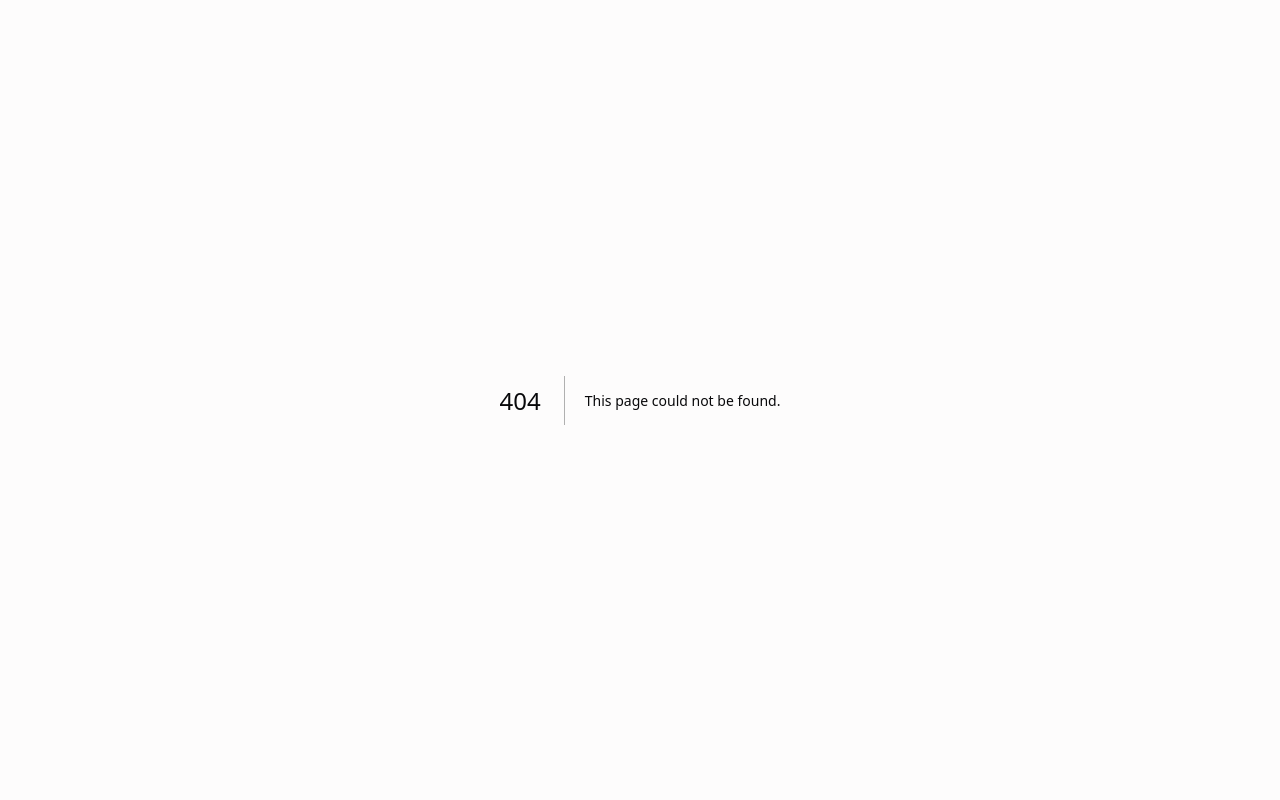
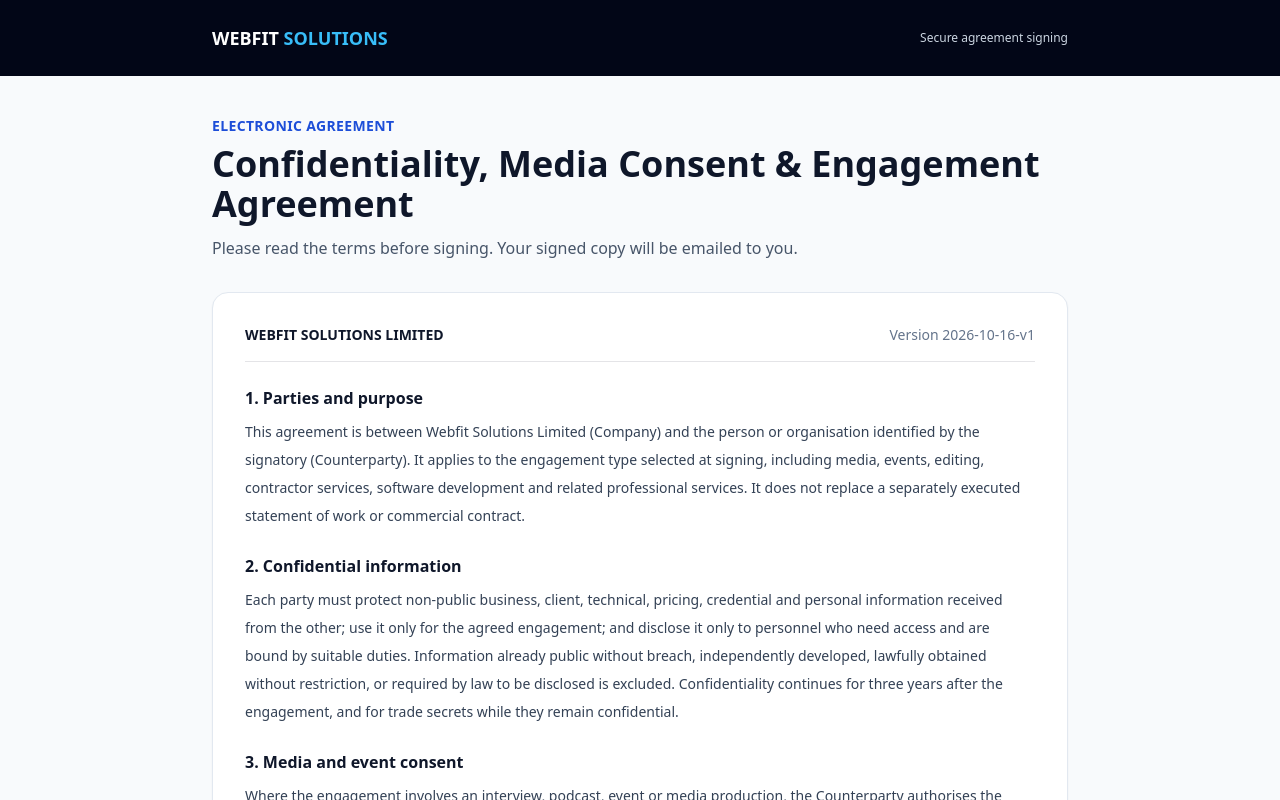
Before and after one commit to WebfitSolutionsLimitedDevelopment/webfitSolutionsLimited, a Next.js app: page /nda in a window 1280 px wide. Before the commit this address had no page. Shown: the top 800 px of the page. Built offline with nearby package versions, Linux system fonts and the light colour scheme.

Commit message:
Build public NDA reading and electronic signing page

```diff
--- /dev/null
+++ b/app/nda/page.js
@@ -0,0 +1,46 @@
+'use client';
+import { useState } from 'react';
+import { clauses, COMPANY, NDA_VERSION } from '@/lib/nda-agreement';
+const categories=['Media interview / podcast','Event coverage / media','Video editing / contractor','Website / software project','Business / other engagement'];
+export default function NdaPage(){
+ const [form,setForm]=useState({name:'',email:'',organisation:'',category:categories[0],accepted:false,website:''});
+ const [status,setStatus]=useState('idle'),[error,setError]=useState(''),[result,setResult]=useState(null);
+ const set=(key,value)=>setForm(f=>({...f,[key]:value}));
+ const today=new Intl.DateTimeFormat('en-NZ',{timeZone:'Pacific/Auckland',day:'2-digit',month:'long',year:'numeric'}).format(new Date());
+ async function submit(e){
+  e.preventDefault();setStatus('sending');setError('');
+  try{const response=await fetch('/api/nda/sign',{method:'POST',headers:{'Content-Type':'application/json'},body:JSON.stringify(form)});
+   const data=await response.json();if(!response.ok)throw Error(data.error||'Unable to sign');
+   setResult(data);setStatus('done');
+  }catch(e){setError(e.message);setStatus('idle');}
+ }
+ function download(){
+  if(!result?.pdfBase64)return;
+  const bytes=Uint8Array.from(atob(result.pdfBase64),c=>c.charCodeAt(0));
+  const url=URL.createObjectURL(new Blob([bytes],{type:'application/pdf'}));
+  const a=document.createElement('a');a.href=url;a.download='webfit-signed-agreement-'+result.reference+'.pdf';a.click();setTimeout(()=>URL.revokeObjectURL(url),3000);
+ }
+ return <main className="min-h-screen bg-slate-50 text-slate-900">
+  <header className="bg-slate-950 text-white"><div className="max-w-4xl mx-auto px-5 py-6 flex items-center justify-between gap-4"><a href="/" className="font-bold text-lg">WEBFIT <span className="text-sky-400">SOLUTIONS</span></a><span className="text-xs text-slate-300">Secure agreement signing</span></div></header>
+  <div className="max-w-4xl mx-auto px-5 py-10">
+   <div className="mb-8"><p className="text-sm font-semibold text-blue-700 uppercase tracking-wide">Electronic agreement</p><h1 className="text-3xl md:text-4xl font-bold mt-2">Confidentiality, Media Consent & Engagement Agreement</h1><p className="text-slate-600 mt-3">Please read the terms before signing. Your signed copy will be emailed to you.</p></div>
+   <div className="bg-white border border-slate-200 rounded-2xl p-6 md:p-8 shadow-sm mb-7"><div className="flex flex-wrap justify-between gap-2 border-b pb-4 mb-6 text-sm"><strong>{COMPANY}</strong><span className="text-slate-500">Version {NDA_VERSION}</span></div>
+    <div className="space-y-6">{clauses.map(([heading,body])=><section key={heading}><h2 className="font-semibold text-base mb-2">{heading}</h2><p className="text-sm text-slate-700 leading-7">{body}</p></section>)}</div>
+   </div>
+   {status==='done'?<div className="bg-white rounded-2xl border p-8" role="status"><h2 className="text-2xl font-bold text-emerald-700">Agreement signed</h2><p className="mt-3">Reference: <span className="break-all">{result.reference}</span></p><p className="mt-2">{result.emailStatus==='sent'?'A copy has been emailed to you and Webfit Solutions.':'Your signed copy is ready below. Email delivery is delayed; please download and keep your copy.'}</p><button onClick={download} className="mt-6 rounded-lg bg-blue-700 text-white px-6 py-3 font-semibold">Download signed PDF</button></div>:
+   <form onSubmit={submit} className="bg-white rounded-2xl border border-slate-200 p-6 md:p-8 shadow-sm space-y-5">
+    <h2 className="text-2xl font-bold">Sign this agreement</h2>
+    <label className="block text-sm font-semibold">Engagement type<select required value={form.category} onChange={e=>set('category',e.target.value)} className="mt-2 block w-full rounded-lg border p-3 bg-white">{categories.map(c=><option key={c}>{c}</option>)}</select></label>
+    <label className="block text-sm font-semibold">Full legal name *<input required minLength={3} maxLength={150} autoComplete="name" value={form.name} onChange={e=>set('name',e.target.value)} className="mt-2 block w-full rounded-lg border p-3 font-normal" placeholder="Your full legal name"/></label>
+    <label className="block text-sm font-semibold">Email address *<input required type="email" maxLength={254} autoComplete="email" value={form.email} onChange={e=>set('email',e.target.value)} className="mt-2 block w-full rounded-lg border p-3 font-normal" placeholder="name@example.com"/></label>
+    <label className="block text-sm font-semibold">Organisation (optional)<input maxLength={180} value={form.organisation} onChange={e=>set('organisation',e.target.value)} className="mt-2 block w-full rounded-lg border p-3 font-normal" placeholder="Business or organisation name"/></label>
+    <div className="hidden" aria-hidden="true"><input tabIndex={-1} value={form.website} onChange={e=>set('website',e.target.value)} autoComplete="off"/></div>
+    <div className="rounded-lg bg-slate-50 p-4 text-sm"><span className="font-semibold">Date (New Zealand): </span>{today}<p className="text-slate-500 mt-1">The official date and timestamp are recorded when you submit.</p></div>
+    <label className="flex items-start gap-3 text-sm leading-6"><input type="checkbox" required checked={form.accepted} onChange={e=>set('accepted',e.target.checked)} className="mt-1 h-5 w-5"/><span>I have read and agree to this agreement. I intend to sign electronically and confirm I am authorised to sign for any organisation identified above.</span></label>
+    {error&&<p role="alert" className="text-red-700 text-sm">{error}</p>}
+    <button type="submit" disabled={status==='sending'||!form.accepted} className="w-full rounded-lg bg-blue-700 hover:bg-blue-800 disabled:opacity-50 text-white py-4 font-semibold">{status==='sending'?'Submitting securely...':'Accept & Sign Agreement'}</button>
+    <p className="text-xs text-slate-500">Your signing details are used to evidence and administer this agreement. For questions, contact info@webfitt.co.nz.</p>
+   </form>}
+  </div>
+ </main>
+}
```
